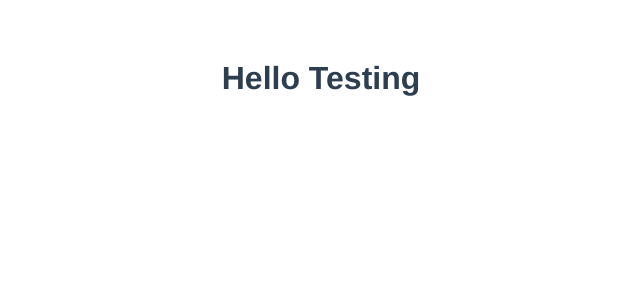
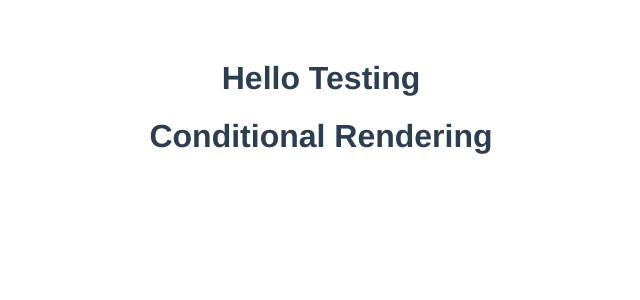
Before and after one commit to vukhacbiet/food-ordering-app, a Vue app in the folder firstproject/: page / in a window 1280 px wide. Shown: the top 300 px of the page, without its empty margins (319-959 px from the left). Built offline with nearby package versions, Linux system fonts and the light colour scheme.

Commit message:
conditions

```diff
--- a/firstproject/src/App.vue
+++ b/firstproject/src/App.vue
@@ -1,16 +1,19 @@
 <template>
 <div>
   <Template/>
+  <ConditionalRendering/>
 </div>
 </template>
 
 <script>
 import Template from './components/template.vue'
+import ConditionalRendering from './components/conditionalrendering.vue'
 
 export default {
   name: 'App',
   components: {
-    Template // eslint-disable-line vue/no-unused-components
+    Template, // eslint-disable-line vue/no-unused-components
+    ConditionalRendering
   }
 }
 </script>
--- /dev/null
+++ b/firstproject/src/components/conditionalrendering.vue
@@ -0,0 +1,11 @@
+<template>
+    <div>
+        <h1>Conditional Rendering</h1>
+    </div>
+</template>
+<script>
+export default {
+    name: 'ConditionalRendering'
+}
+</script>
+<style></style>
--- a/firstproject/src/components/template.vue
+++ b/firstproject/src/components/template.vue
@@ -35,7 +35,6 @@ export default {
         alert('before update')
     },
     updated() {
-        //
         alert('updated')
     },
     methods: {
```
